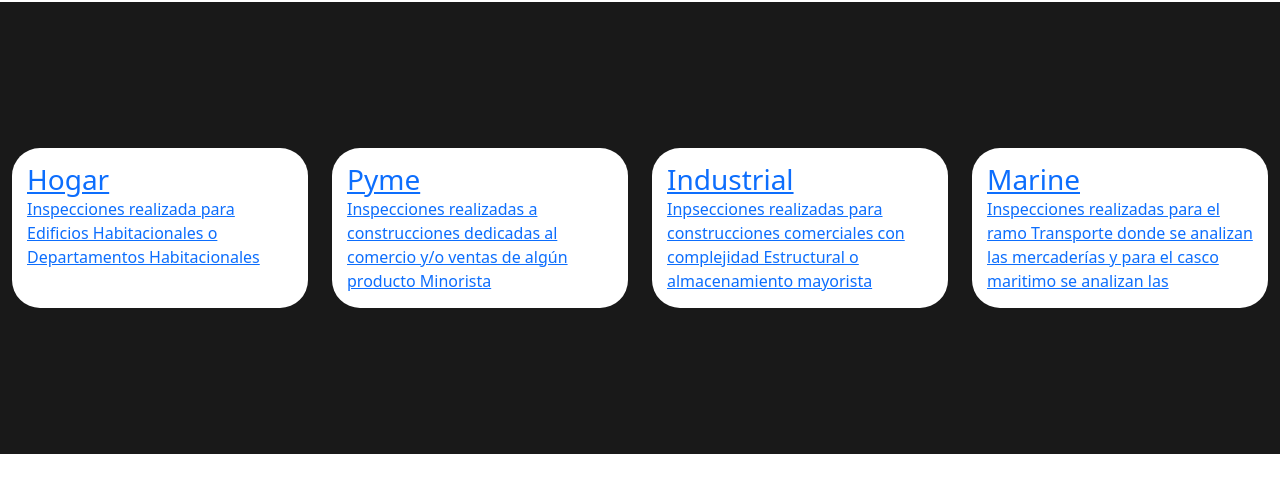
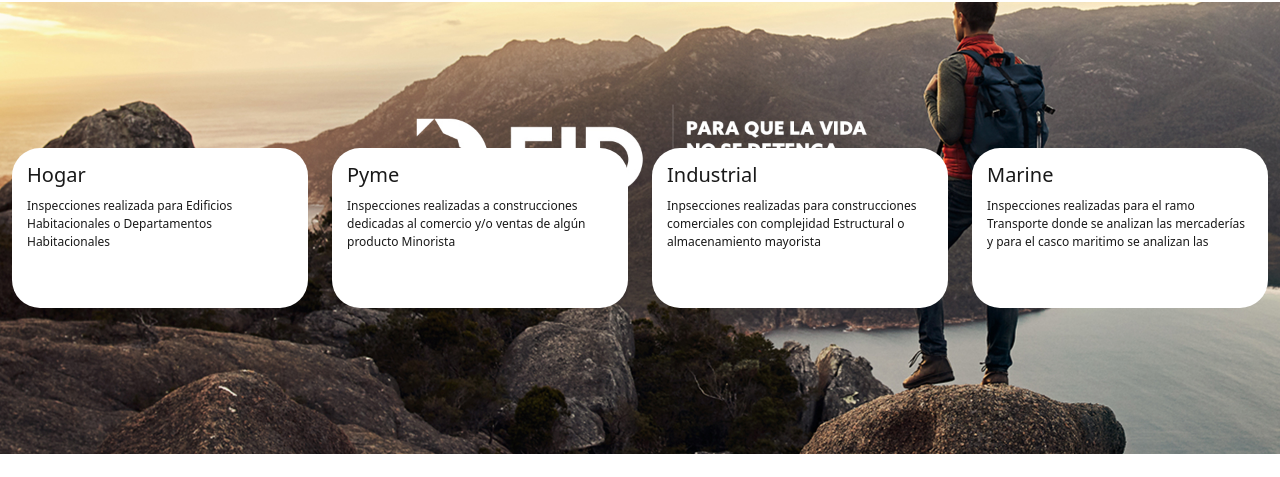
Before and after one commit to sebagt90/Proyecto-Coder, a website: page index.html in a window 1280 px wide. Shown: the part 74-551 px from the top of the page. Drawn offline with nearby package versions, Linux system fonts and the light colour scheme.

Commit message:
correción de fondo

```diff
--- a/index.html
+++ b/index.html
@@ -56,14 +56,14 @@
                     </div>
                 </a>
             </div><div class="col-12 col-md-3">
-                <a href="pyme.html">
+                <a href="industrial.html">
                     <div class="card-main">
                         <h3>Industrial</h3>
                     <p>Inpsecciones realizadas para construcciones comerciales con complejidad Estructural o almacenamiento mayorista</p>
                     </div>
                 </a>
             </div><div class="col-12 col-md-3">
-                <a href="pyme.html">
+                <a href="marine.html">
                     <div class="card-main">
                         <h3>Marine</h3>
                     <p>Inspecciones realizadas para el ramo Transporte donde se analizan las mercaderías y para el casco maritimo se analizan las</p>
--- a/scss/_main.scss
+++ b/scss/_main.scss
@@ -1,11 +1,30 @@
 .main {
     background-color: #191919;
+    background-image: url("../scss/img/Wallpapper_07.jpg");
+    background-position: center center;
+    background-size: cover;
+    background-repeat: no-repeat;
     height: auto;
-    .card-main {
-        background-color: #ffffff;
-        border-radius: 28px;
-        padding: 15px;
-        height: 160px;
+    a {
+        color: #191919;
+        text-decoration: none;
+        .card-main {
+            background-color: #ffffff;
+            border-radius: 28px;
+            padding: 15px;
+            height: 160px;
+            h3 {
+                font-size: 20px;
+                margin-bottom: 10px;
+            }
+            p {
+                font-size: 12px;
+            }
+        }
+
+    }
+    a:hover {
+        color: red;
     }
 }
 
```
Also changed, not shown: css/estilos.css.
